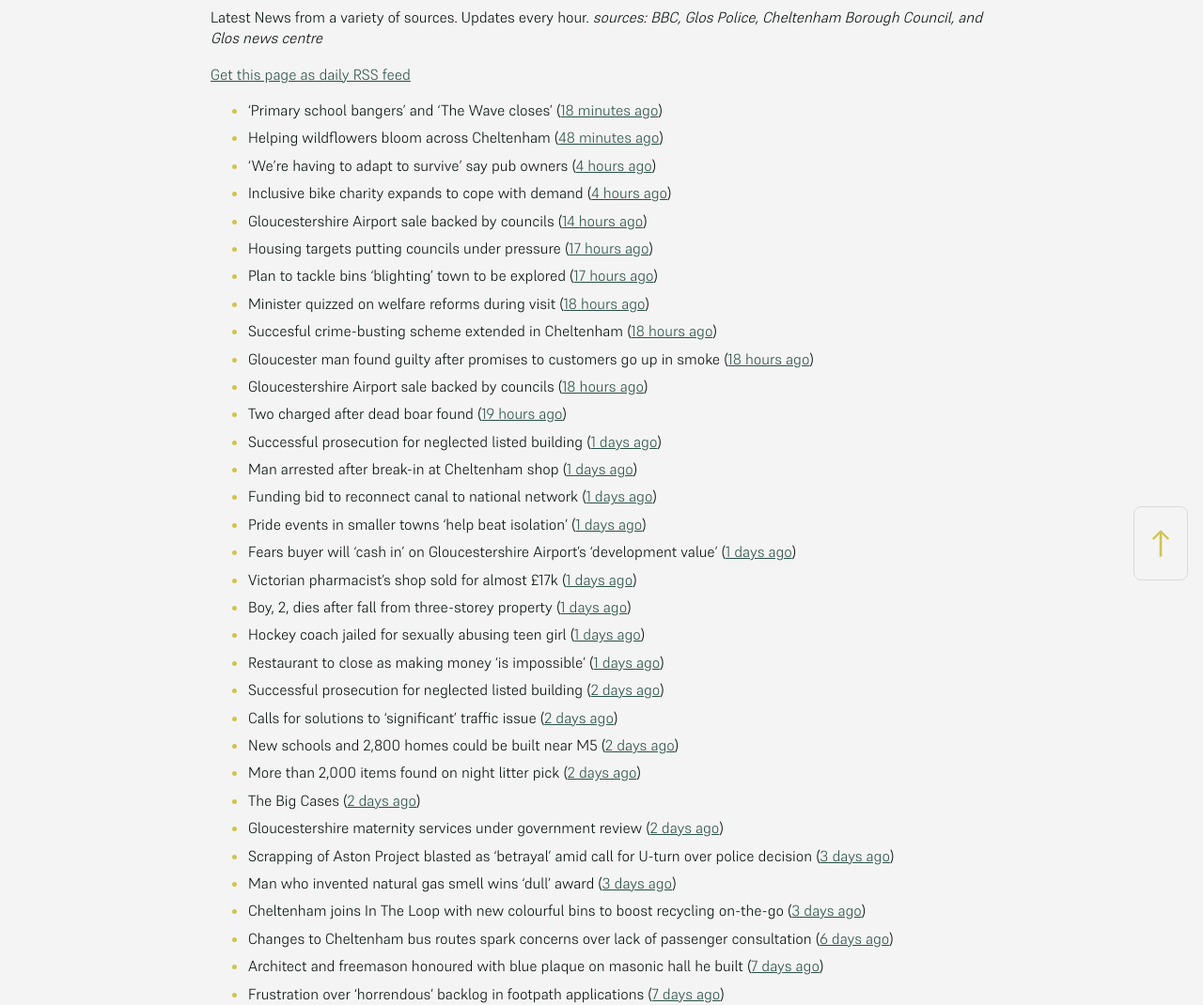
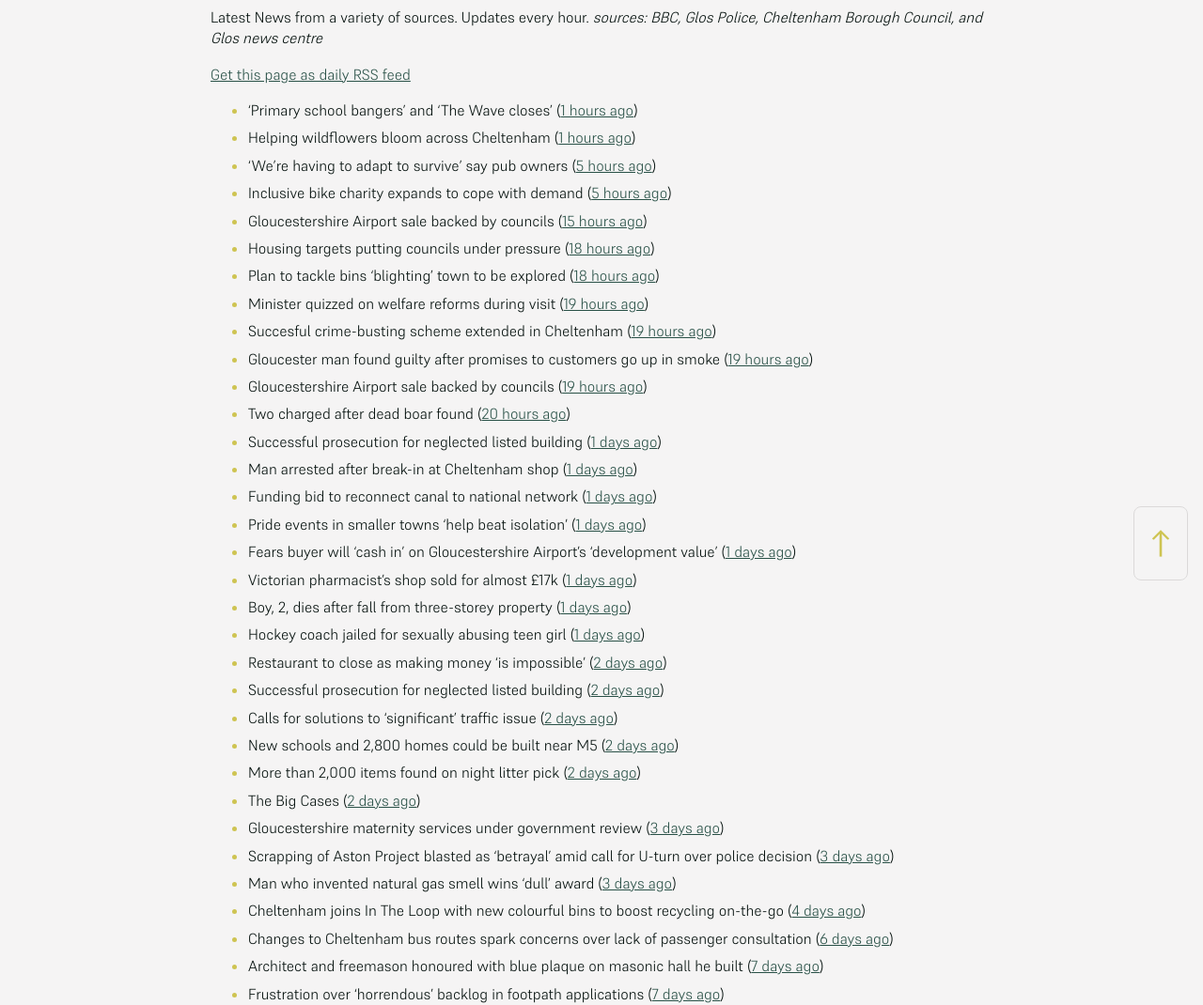
Before and after one commit to mat-0/cheltenham-open-data, a Jekyll site: the page built from _pages/news.md, in a window 1280 px wide. Shown: the part 266-1336 px from the top of the page at 94% size. Built offline with Jekyll 4.4.1, drawn with Linux system fonts in a browser that asks for light colours.

Commit message:
Updated 2025-06-27 10:57:59

```diff
--- a/_pages/news.md
+++ b/_pages/news.md
@@ -12,18 +12,18 @@ _sources: BBC, Glos Police, Cheltenham Borough Council, and Glos news centre_
 [Get this page as daily RSS feed](/daily.rss)
 
 <!-- news_marker starts -->
-- 'Primary school bangers' and 'The Wave closes' ([18 minutes ago](https://www.bbc.com/news/articles/cq53wwp5yldo))
-- Helping wildflowers bloom across Cheltenham ([48 minutes ago](https://www.cheltenham.gov.uk/news/article/3025/helping_wildflowers_bloom_across_cheltenham))
-- 'We're having to adapt to survive' say pub owners ([4 hours ago](https://www.bbc.com/news/articles/c74z3yp3p0xo))
-- Inclusive bike charity expands to cope with demand ([4 hours ago](https://www.bbc.com/news/articles/ceq79pjzq3no))
-- Gloucestershire Airport sale backed by councils ([14 hours ago](https://gloucesternewscentre.co.uk/gloucestershire-airport-sale-backed-by-councils/))
-- Housing targets putting councils under pressure ([17 hours ago](https://www.bbc.com/news/articles/c3en9q19k03o))
-- Plan to tackle bins 'blighting' town to be explored ([17 hours ago](https://www.bbc.com/news/articles/c98j40dy0mlo))
-- Minister quizzed on welfare reforms during visit ([18 hours ago](https://www.bbc.com/news/articles/cd6g58we454o))
-- Succesful crime-busting scheme extended in Cheltenham ([18 hours ago](https://gloucesternewscentre.co.uk/succesful-crime-busting-scheme-extended-in-cheltenham/))
-- Gloucester man found guilty after promises to customers go up in smoke ([18 hours ago](https://gloucesternewscentre.co.uk/gloucester-man-found-guilty-after-promises-to-customers-go-up-in-smoke/))
-- Gloucestershire Airport sale backed by councils ([18 hours ago](https://www.cheltenham.gov.uk/news/article/3024/gloucestershire_airport_sale_backed_by_councils))
-- Two charged after dead boar found ([19 hours ago](https://www.bbc.com/news/articles/cwykjzgjyrno))
+- 'Primary school bangers' and 'The Wave closes' ([1 hours ago](https://www.bbc.com/news/articles/cq53wwp5yldo))
+- Helping wildflowers bloom across Cheltenham ([1 hours ago](https://www.cheltenham.gov.uk/news/article/3025/helping_wildflowers_bloom_across_cheltenham))
+- 'We're having to adapt to survive' say pub owners ([5 hours ago](https://www.bbc.com/news/articles/c74z3yp3p0xo))
+- Inclusive bike charity expands to cope with demand ([5 hours ago](https://www.bbc.com/news/articles/ceq79pjzq3no))
+- Gloucestershire Airport sale backed by councils ([15 hours ago](https://gloucesternewscentre.co.uk/gloucestershire-airport-sale-backed-by-councils/))
+- Housing targets putting councils under pressure ([18 hours ago](https://www.bbc.com/news/articles/c3en9q19k03o))
+- Plan to tackle bins 'blighting' town to be explored ([18 hours ago](https://www.bbc.com/news/articles/c98j40dy0mlo))
+- Minister quizzed on welfare reforms during visit ([19 hours ago](https://www.bbc.com/news/articles/cd6g58we454o))
+- Succesful crime-busting scheme extended in Cheltenham ([19 hours ago](https://gloucesternewscentre.co.uk/succesful-crime-busting-scheme-extended-in-cheltenham/))
+- Gloucester man found guilty after promises to customers go up in smoke ([19 hours ago](https://gloucesternewscentre.co.uk/gloucester-man-found-guilty-after-promises-to-customers-go-up-in-smoke/))
+- Gloucestershire Airport sale backed by councils ([19 hours ago](https://www.cheltenham.gov.uk/news/article/3024/gloucestershire_airport_sale_backed_by_councils))
+- Two charged after dead boar found ([20 hours ago](https://www.bbc.com/news/articles/cwykjzgjyrno))
 - Successful prosecution for neglected listed building ([1 days ago](https://gloucesternewscentre.co.uk/successful-prosecution-for-neglected-listed-building/))
 - Man arrested after break-in at Cheltenham shop ([1 days ago](https://gloucesternewscentre.co.uk/man-arrested-after-break-in-at-cheltenham-shop/))
 - Funding bid to reconnect canal to national network ([1 days ago](https://www.bbc.com/news/articles/cgmw1werzneo))
```
Also changed, not shown: other parts of _pages/news.md (+3 -3 lines), _data/flood.json (+5 -27 lines), _pages/fix-my-street.md (+13 -13 lines), index.md (+5 -5 lines).
